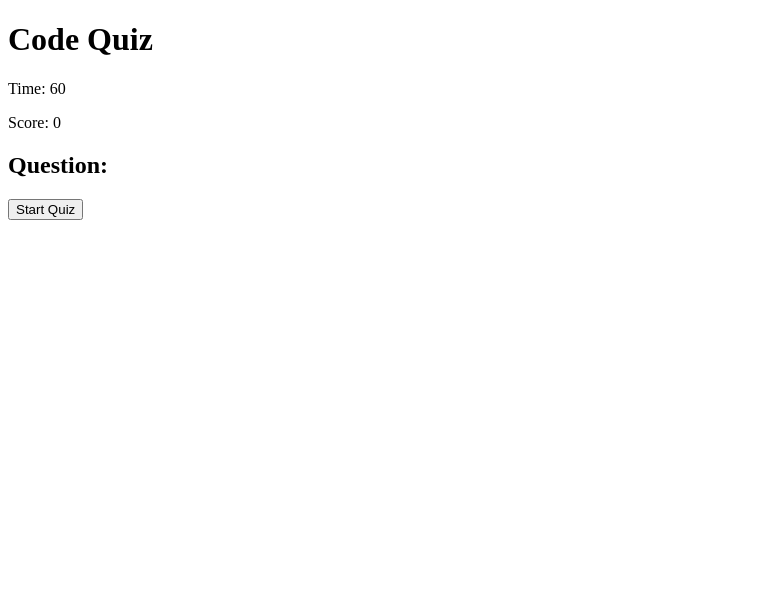
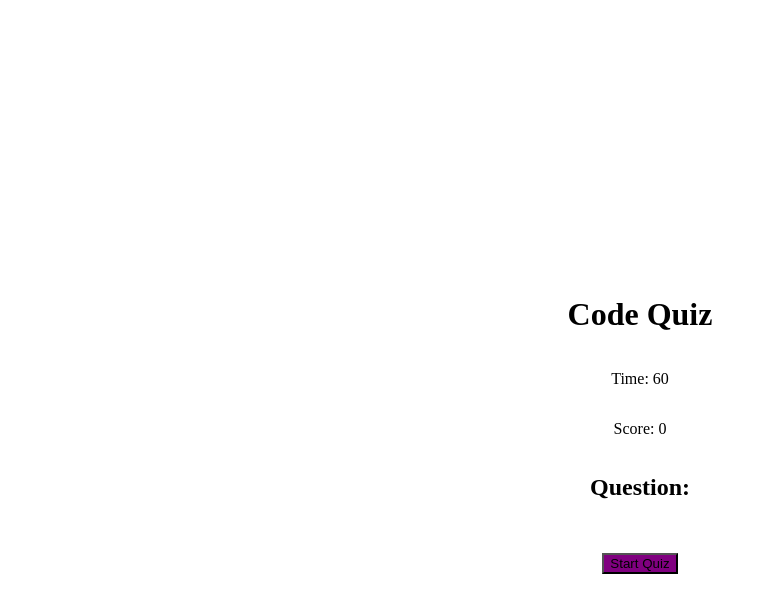
Before and after one commit to marioinz92/Web-APIs-Code-Quiz, a plain HTML site: page index.html in a window 1280 px wide. Shown: the whole page, without its empty margins (0-767 px from the left). Drawn offline with Linux system fonts and the light colour scheme.

Commit message:
making options purple buttons

```diff
--- a/index.html
+++ b/index.html
@@ -2,6 +2,7 @@
 <html>
 <head>
   <title>Code Quiz</title>
+  <link rel="stylesheet" href="style.css">
 </head>
 <body>
     <div id="quiz-container">
@@ -18,8 +19,8 @@
         <p id="final-score"></p>
         <input type="text" id="initials" placeholder="Enter your initials">
         <button id="submit-button">Submit</button>
+        <script src="script.js"></script>
     </div>
 
-  <script src="script.js"></script>
 </body>
 </html>
--- a/script.js
+++ b/script.js
@@ -49,7 +49,12 @@ const quizQuestions = [
       ],
       answer: 0,
     },
+
+
   ];
+
+
+
 
   let currentQuestionIndex = 0;
   let timeLeft = 60;
--- a/style.css
+++ b/style.css
@@ -1,4 +1,47 @@
+#quiz-container {
+  background-color: white;
+  padding: 20px;
+  border: 1px solid white;
+  display: flex;
+  flex-direction: column;
+  justify-content: center;
+  align-items: center;
+  height: 100vh;
 
+}
+
+#start-button {
+  background-color: purple
+}
+
+button {
+
+    display: block;
+    margin-bottom: 10px;
+    background-color: purple
+}
+
+
+
+
+
+
+
+
+
+
+
+
+
+
+
+
+
+
+
+
+
+/*
 h1 {
     color: blueviolet;
     text-align: center;
@@ -18,4 +61,4 @@ button {
     color: rgb(231, 12, 12);
     background-color: rgb(38, 34, 34);
 
-}
+} */
```
Lines whose indentation alone changed are shown as unchanged.
